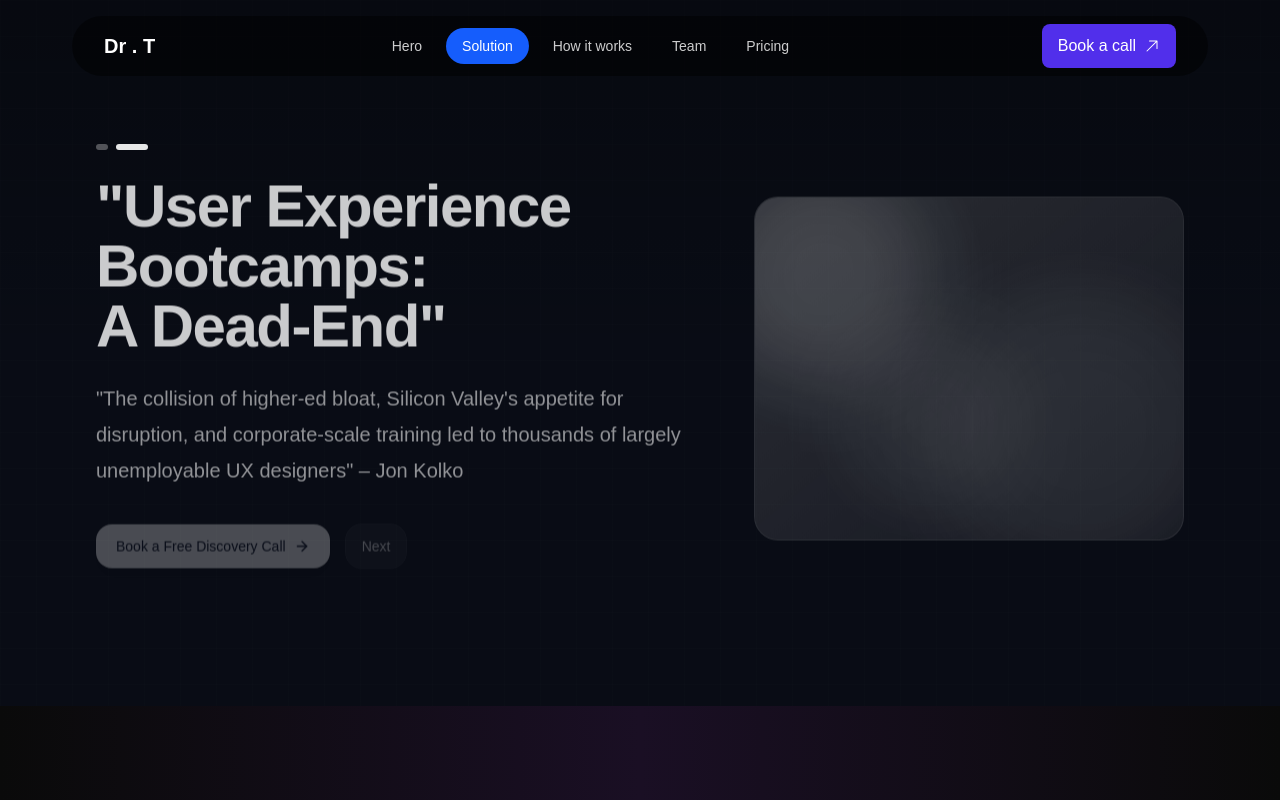
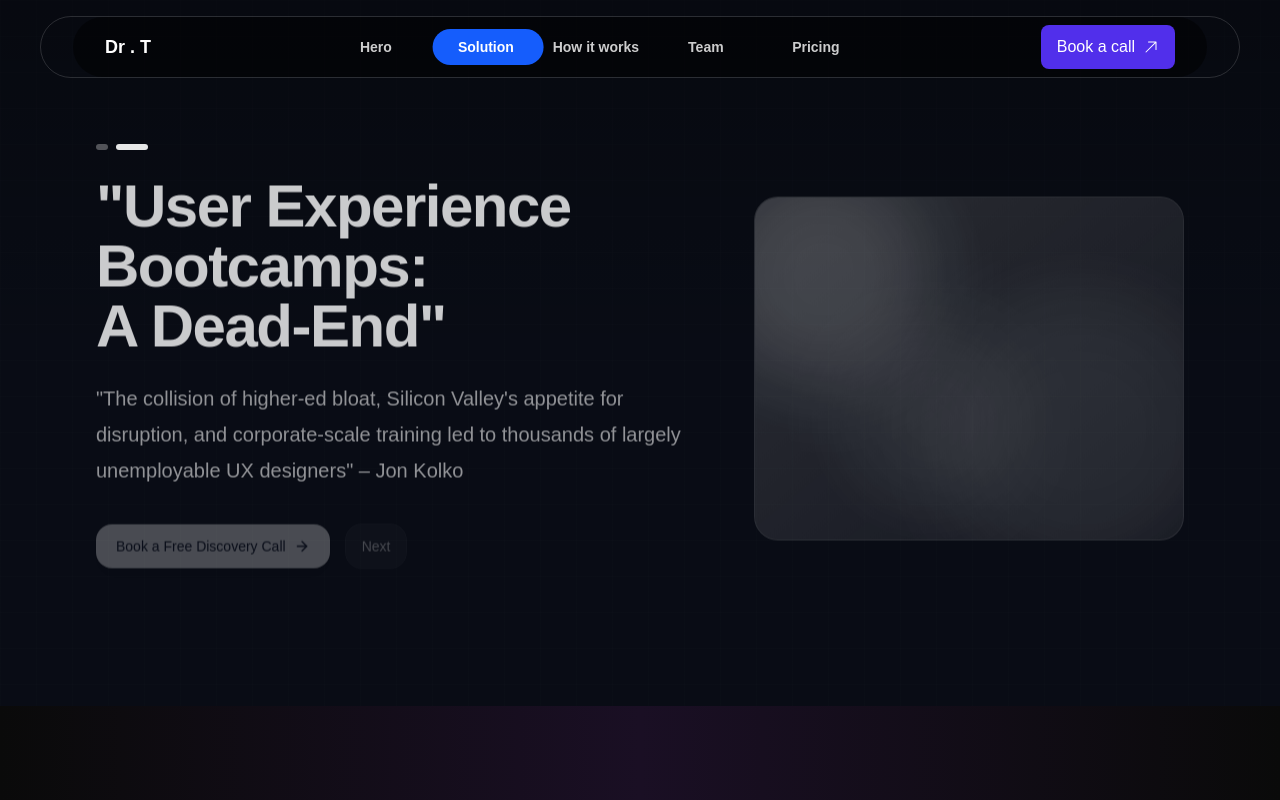
Before and after one commit to MTS-Services/troyabel_250_next, a Next.js app: page / in a window 1280 px wide. Shown: the top 800 px of the page. Built offline with nearby package versions, Linux system fonts and the light colour scheme; a web font is replaced by a local one.

Commit message:
(fix): fixed border navbar

```diff
--- a/src/app/components/home/Navbar.jsx
+++ b/src/app/components/home/Navbar.jsx
@@ -149,71 +149,252 @@
 
 //=============================================================//
 
+// 'use client';
+
+// import { useState, useEffect } from 'react';
+// import { motion, useScroll, useMotionValueEvent } from 'framer-motion';
+// import { IconMenu2, IconX } from '@tabler/icons-react';
+// import { Button } from '../Button';
+// import { cn } from '@/app/lib/utils';
+
+// const navData = [
+//   { id: 1, title: 'Hero', href: '#hero' },
+//   { id: 2, title: 'Solution', href: '#solution' },
+//   { id: 3, title: 'How it works', href: '#how-it-works' },
+//   { id: 4, title: 'Team', href: '#team' },
+//   { id: 5, title: 'Pricing', href: '#pricing' },
+// ];
+
+// export const Navbar = () => {
+//   const [isScrolled, setIsScrolled] = useState(false);
+//   const [mobileMenuOpen, setMobileMenuOpen] = useState(false);
+//   const [active, setActive] = useState('hero');
+
+//   const { scrollY } = useScroll();
+//   useMotionValueEvent(scrollY, 'change', (latest) => {
+//     if (latest > 80) {
+//       setIsScrolled(true);
+//     } else {
+//       setIsScrolled(false);
+//     }
+//   });
+
+//   useEffect(() => {
+//     const observer = new IntersectionObserver(
+//       (entries) => {
+//         entries.forEach((entry) => {
+//           if (entry.isIntersecting) {
+//             setActive(entry.target.id);
+//           }
+//         });
+//       },
+//       {
+//         rootMargin: '-40% 0px -60% 0px',
+//       }
+//     );
+
+//     const sections = navData.map(({ href }) => document.querySelector(href));
+//     sections.forEach((section) => {
+//       if (section) observer.observe(section);
+//     });
+
+//     return () => {
+//       sections.forEach((section) => {
+//         if (section) observer.unobserve(section);
+//       });
+//     };
+//   }, []);
+
+//   const toggleMobileMenu = () => {
+//     setMobileMenuOpen(!mobileMenuOpen);
+//   };
+
+//   return (
+//     <div
+//       className={cn(
+//         'fixed inset-x-0 top-4 z-50 mx-auto transition-all duration-500',
+//         isScrolled ? 'max-w-fit px-4' : 'max-w-[1200px] px-8'
+//       )}
+//     >
+//       {/* --- Desktop Navbar --- */}
+//       <div
+//         className={cn(
+//           'relative z-[60] mx-auto hidden flex-row items-center justify-between self-start rounded-full bg-black/50 py-2 transition-all duration-300 lg:flex',
+//           isScrolled ? 'px-4' : 'px-8',
+//           isScrolled && 'border border-white/15 backdrop-blur-sm'
+//         )}
+//       >
+//         <h2 className='text-[12px] md:text-[16px] lg:text-[20px] font-bold text-white items-center transition-transform duration-500 hover:animate-spin inline-block'>
+//           Dr . T
+//         </h2>
+//         <div className='flex flex-row items-center justify-center space-x-2 text-sm font-medium'>
+//           {navData.map((nav) => (
+//             <a
+//               key={nav.id}
+//               href={nav.href}
+//               className={cn(
+//                 'relative cursor-pointer px-4 py-2 text-white/80 transition-colors hover:text-white',
+//                 active === nav.href.substring(1) &&
+//                   'rounded-full bg-blue-600 text-white'
+//               )}
+//             >
+//               {nav.title}
+//             </a>
+//           ))}
+//         </div>
+//         <div className='pl-4'>
+//           <Button text={'Book a call'} />
+//         </div>
+//       </div>
+
+//       {/* --- Mobile Navbar --- */}
+//       <div
+//         className={cn(
+//           'relative z-50 mx-auto flex w-full flex-col items-center justify-between rounded-2xl bg-black/50 p-2 lg:hidden',
+//           isScrolled && 'border border-white/15 backdrop-blur-sm'
+//         )}
+//       >
+//         <div className='flex w-full flex-row items-center justify-between px-2'>
+//           <h2 className='text-xl font-bold text-white'>Dr . T</h2>
+//           {mobileMenuOpen ? (
+//             <IconX className='text-white' onClick={toggleMobileMenu} />
+//           ) : (
+//             <IconMenu2 className='text-white' onClick={toggleMobileMenu} />
+//           )}
+//         </div>
+//         {mobileMenuOpen && (
+//           <motion.div
+//             initial={{ opacity: 0, y: -10 }}
+//             animate={{ opacity: 1, y: 0 }}
+//             className='flex w-full flex-col items-start justify-start gap-4 px-2 py-4'
+//           >
+//             {navData.map((nav) => (
+//               <a
+//                 key={nav.id}
+//                 href={nav.href}
+//                 onClick={toggleMobileMenu}
+//                 className={cn(
+//                   'w-full rounded-md px-3 py-2 text-base font-medium text-white/80 hover:bg-gray-900',
+//                   active === nav.href.substring(1) && 'bg-blue-600 text-white'
+//                 )}
+//               >
+//                 {nav.title}
+//               </a>
+//             ))}
+//             <Button text={'Get Started'} className='w-full mt-2' />
+//           </motion.div>
+//         )}
+//       </div>
+//     </div>
+//   );
+// };
+
 'use client';
 
-import { useState, useEffect } from 'react';
-import { motion, useScroll, useMotionValueEvent } from 'framer-motion';
+import { useState, useEffect, useRef } from 'react';
+import {
+  motion,
+  useScroll,
+  useMotionValueEvent,
+  AnimatePresence,
+} from 'framer-motion';
 import { IconMenu2, IconX } from '@tabler/icons-react';
 import { Button } from '../Button';
 import { cn } from '@/app/lib/utils';
 
 const navData = [
-  { id: 1, title: 'Hero', href: '#hero' },
-  { id: 2, title: 'Solution', href: '#solution' },
-  { id: 3, title: 'How it works', href: '#how-it-works' },
-  { id: 4, title: 'Team', href: '#team' },
-  { id: 5, title: 'Pricing', href: '#pricing' },
+  { id: 'hero', title: 'Hero', href: '#hero' },
+  { id: 'solution', title: 'Solution', href: '#solution' },
+  { id: 'how-it-works', title: 'How it works', href: '#how-it-works' },
+  { id: 'team', title: 'Team', href: '#team' },
+  { id: 'pricing', title: 'Pricing', href: '#pricing' },
 ];
 
 export const Navbar = () => {
   const [isScrolled, setIsScrolled] = useState(false);
   const [mobileMenuOpen, setMobileMenuOpen] = useState(false);
+
   const [active, setActive] = useState('hero');
+  const [prevActive, setPrevActive] = useState('hero');
+
+  const [touched, setTouched] = useState(null);
+  const blurTimeoutRef = useRef(null);
+
+  const isClickScrolling = useRef(false);
 
   const { scrollY } = useScroll();
   useMotionValueEvent(scrollY, 'change', (latest) => {
-    if (latest > 80) {
-      setIsScrolled(true);
-    } else {
-      setIsScrolled(false);
-    }
+    setIsScrolled(latest > 80);
   });
+
+  useEffect(() => {
+    let scrollTimeout;
+    const handleScrollEnd = () => {
+      clearTimeout(scrollTimeout);
+      scrollTimeout = setTimeout(() => {
+        isClickScrolling.current = false;
+      }, 150);
+    };
+    window.addEventListener('scroll', handleScrollEnd);
+
+    return () => {
+      window.removeEventListener('scroll', handleScrollEnd);
+      if (blurTimeoutRef.current) {
+        clearTimeout(blurTimeoutRef.current);
+      }
+    };
+  }, []);
 
   useEffect(() => {
     const observer = new IntersectionObserver(
       (entries) => {
-        entries.forEach((entry) => {
+        if (isClickScrolling.current) return;
+        for (const entry of entries) {
           if (entry.isIntersecting) {
+            setPrevActive(active);
             setActive(entry.target.id);
           }
-        });
+        }
       },
-      {
-        rootMargin: '-40% 0px -60% 0px',
-      }
+      { rootMargin: '-40% 0px -60% 0px' }
     );
 
     const sections = navData.map(({ href }) => document.querySelector(href));
     sections.forEach((section) => {
       if (section) observer.observe(section);
     });
-
     return () => {
       sections.forEach((section) => {
         if (section) observer.unobserve(section);
       });
     };
-  }, []);
+  }, [active]);
 
-  const toggleMobileMenu = () => {
-    setMobileMenuOpen(!mobileMenuOpen);
+  const getNavIndex = (navId) => navData.findIndex(({ id }) => id === navId);
+
+  // Click handler with the new blur logic
+  const handleNavClick = (navId) => {
+    isClickScrolling.current = true;
+    setPrevActive(active);
+    setActive(navId);
+
+    // --- NEW: Blur effect logic ---
+    setTouched(navId);
+    if (blurTimeoutRef.current) {
+      clearTimeout(blurTimeoutRef.current);
+    }
+    blurTimeoutRef.current = setTimeout(() => {
+      setTouched(null);
+    }, 200);
   };
 
   return (
     <div
       className={cn(
         'fixed inset-x-0 top-4 z-50 mx-auto transition-all duration-500',
-        isScrolled ? 'max-w-fit px-4' : 'max-w-[1200px] px-8'
+        isScrolled
+          ? 'max-w-fit px-4 '
+          : 'max-w-[1200px] px-8 border border-white/15 rounded-full'
       )}
     >
       {/* --- Desktop Navbar --- */}
@@ -224,42 +405,75 @@ export const Navbar = () => {
           isScrolled && 'border border-white/15 backdrop-blur-sm'
         )}
       >
-        <h2 className='text-[12px] md:text-[16px] lg:text-[20px] font-bold text-white items-center transition-transform duration-500 hover:animate-spin inline-block'>
+        <h2 className='text-lg font-bold text-white items-center pr-4'>
           Dr . T
         </h2>
-        <div className='flex flex-row items-center justify-center space-x-2 text-sm font-medium'>
+
+        {/* --- Fluid Animation Section --- */}
+        <div className='relative flex flex-row p-1'>
+          <AnimatePresence initial={false}>
+            <motion.div
+              key={active}
+              className='absolute inset-y-0 my-auto h-9 rounded-full bg-blue-600'
+              initial={{ x: `${getNavIndex(prevActive) * 100}%` }}
+              animate={{ x: `${getNavIndex(active) * 100}%` }}
+              transition={{ type: 'spring', stiffness: 350, damping: 35 }}
+              style={{ width: `${100 / navData.length}%` }}
+            />
+          </AnimatePresence>
+
           {navData.map((nav) => (
             <a
               key={nav.id}
               href={nav.href}
-              className={cn(
-                'relative cursor-pointer px-4 py-2 text-white/80 transition-colors hover:text-white',
-                active === nav.href.substring(1) &&
-                  'rounded-full bg-blue-600 text-white'
-              )}
+              onClick={(e) => {
+                e.preventDefault();
+                handleNavClick(nav.id);
+                document
+                  .querySelector(nav.href)
+                  ?.scrollIntoView({ behavior: 'smooth' });
+              }}
+              className='relative z-10 flex h-9 w-[110px] items-center justify-center text-center text-sm font-bold text-white/80 transition-all duration-300'
             >
-              {nav.title}
+              <span
+                className={cn(
+                  'transition-all duration-300',
+                  active === nav.id && 'text-white',
+                  // NEW: Apply blur-sm if this tab was just touched
+                  touched === nav.id && 'blur-sm'
+                )}
+              >
+                {nav.title}
+              </span>
             </a>
           ))}
         </div>
+        {/* --- End of Animation Section --- */}
+
         <div className='pl-4'>
           <Button text={'Book a call'} />
         </div>
       </div>
 
-      {/* --- Mobile Navbar --- */}
+      {/* --- Mobile Navbar (unchanged) --- */}
       <div
         className={cn(
           'relative z-50 mx-auto flex w-full flex-col items-center justify-between rounded-2xl bg-black/50 p-2 lg:hidden',
           isScrolled && 'border border-white/15 backdrop-blur-sm'
         )}
       >
-        <div className='flex w-full flex-row items-center justify-between gap-5 px-2'>
+        <div className='flex w-full flex-row items-center justify-between px-2'>
           <h2 className='text-xl font-bold text-white'>Dr . T</h2>
           {mobileMenuOpen ? (
-            <IconX className='text-white' onClick={toggleMobileMenu} />
+            <IconX
+              className='text-white'
+              onClick={() => setMobileMenuOpen(false)}
+            />
           ) : (
-            <IconMenu2 className='text-white' onClick={toggleMobileMenu} />
+            <IconMenu2
+              className='text-white'
+              onClick={() => setMobileMenuOpen(true)}
+            />
           )}
         </div>
         {mobileMenuOpen && (
@@ -272,10 +486,10 @@ export const Navbar = () => {
               <a
                 key={nav.id}
                 href={nav.href}
-                onClick={toggleMobileMenu}
+                onClick={() => setMobileMenuOpen(false)}
                 className={cn(
                   'w-full rounded-md px-3 py-2 text-base font-medium text-white/80 hover:bg-gray-900',
-                  active === nav.href.substring(1) && 'bg-blue-600 text-white'
+                  active === nav.id && 'bg-blue-600 text-white'
                 )}
               >
                 {nav.title}
```
